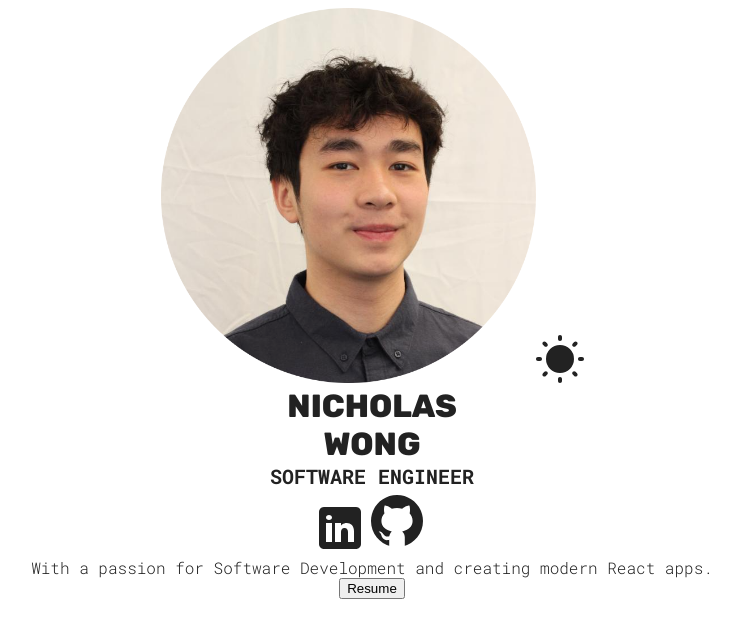
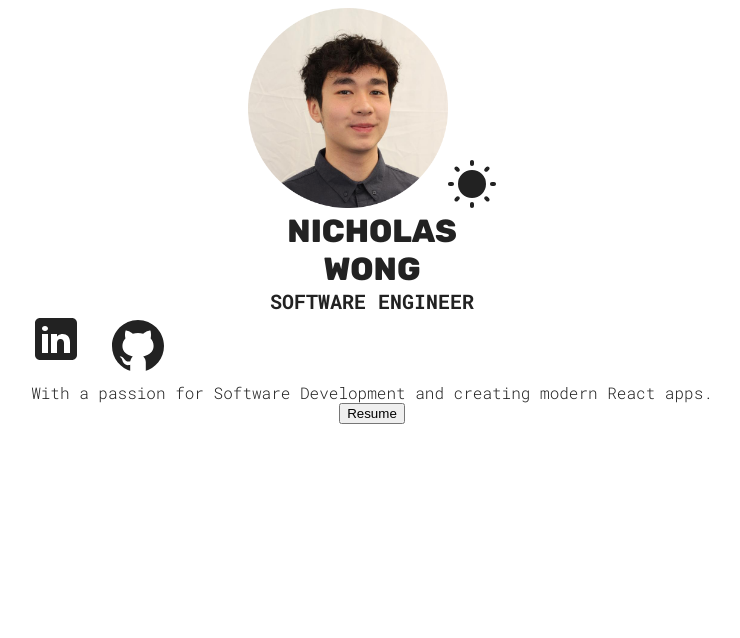
Before and after one commit to nickw0ng/Portfolio-Website, a React (Vite) app: page / in a window 1280 px wide. Shown: the top 638 px of the page, without its empty margins (268-1008 px from the left). Built offline with nearby package versions, Linux system fonts and the light colour scheme.

Commit message:
profile picture adjustments

```diff
--- a/src/sections/Hero/HeroStyles.module.css
+++ b/src/sections/Hero/HeroStyles.module.css
@@ -5,5 +5,16 @@
     gap: 20 px;
     text-align: center;
     height: 100dvh;
+    min-height: 500px;
+
+    .hero {
+        max-width: 200px;
+    }
+
+    span {
+        display: flex;
+        gap: 25px;
+
+    }
 
 }
```
